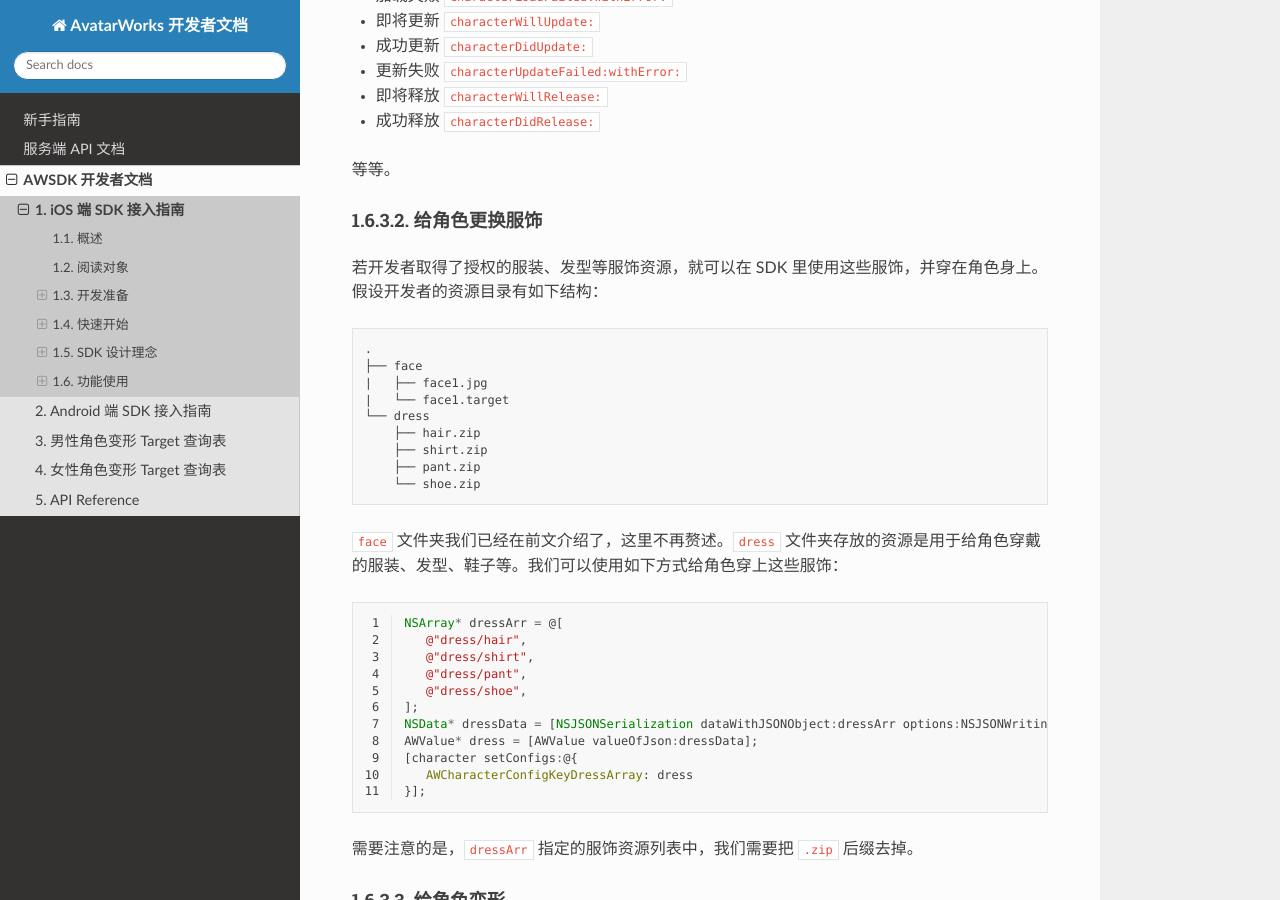
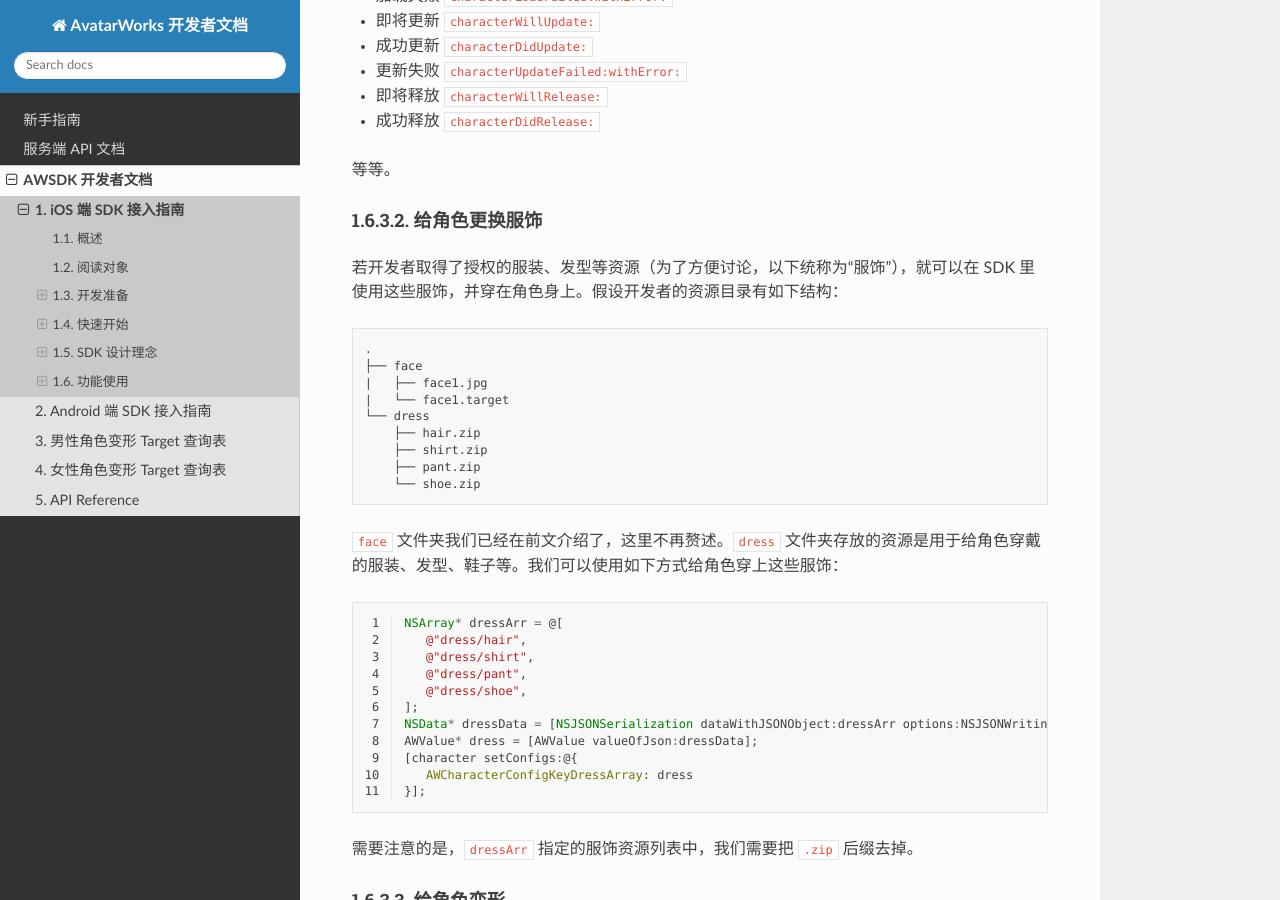
Before and after one commit to avatarworks/doc, a Sphinx documentation site: the page built from source/awsdk/ios.rst, in a window 1280 px wide and 900 px high, scrolled down 9718 px. Built offline with Sphinx 7.4.7 and the Read the Docs theme 2.0.0, drawn with Linux system fonts in a browser that asks for light colours.

Commit message:
Update ios.rst

```diff
--- a/source/awsdk/ios.rst
+++ b/source/awsdk/ios.rst
@@ -418,7 +418,7 @@ AWCharacter
 给角色更换服饰
 ^^^^^^^^^^^^^^^^^^^
 
-若开发者取得了授权的服装、发型等服饰资源，就可以在 SDK 里使用这些服饰，并穿在角色身上。假设开发者的资源目录有如下结构：
+若开发者取得了授权的服装、发型等资源（为了方便讨论，以下统称为“服饰”），就可以在 SDK 里使用这些服饰，并穿在角色身上。假设开发者的资源目录有如下结构：
 
 ::
 
```
